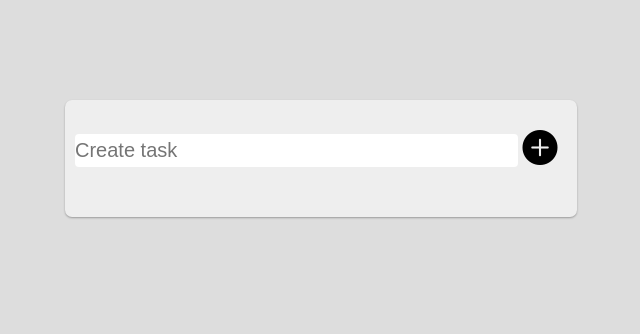
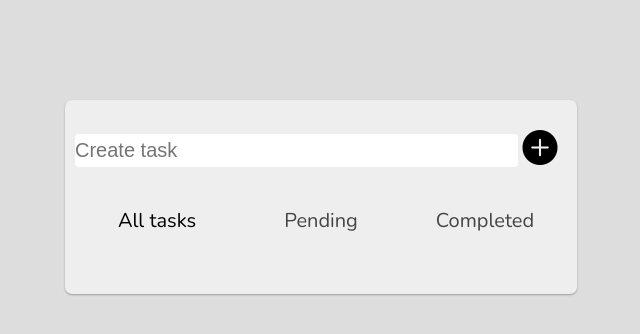
Before and after one commit to imSamaritan/todo-app, a website built with webpack: page src/views/index.html in a window 1280 px wide. Shown: the whole page, without its empty margins (319-959 px from the left). Built offline with nearby package versions, Linux system fonts and the light colour scheme.

Commit message:
Created and decorated a navigation sections

```diff
--- a/src/sass/main.scss
+++ b/src/sass/main.scss
@@ -9,10 +9,14 @@ body {
 	background-color: $light-grey;
 }
 
+/** Responsive container --START **/
 .container {
 	width: 80%;
 	margin: 0 auto;
 }
+/** Responsive container --END **/
+
+/** Todo Container Card --START **/
 
 .container .todo-card {
 	width: $w-50;
@@ -23,6 +27,9 @@ body {
 	border-radius: $br-7;
 	box-shadow: 0 1px 2px $opacity-black-3;
 }
+/** Todo Container Card --END **/
+
+/** Header with input --START **/
 
 header.todo-header-input {
 	width: $w-100;
@@ -54,3 +61,25 @@ header.todo-header-input {
 	font-size: 35px;
 	cursor: pointer;
 }
+
+/** Header with input --END **/
+
+/** Todo Tasks Navigation --START **/
+.todo-navigation {
+	display: flex;
+	font-size: 20px;
+	text-align: center;
+	margin-bottom: $m-50;
+}
+
+.todo-navigation span {
+	cursor: pointer;
+	width: calc($w-100 / 3);
+	color: $dark-4;
+}
+
+.todo-navigation span.active {
+	color: $dark-0;
+}
+
+/** Todo Tasks Navigation --END **/
--- a/src/views/index.html
+++ b/src/views/index.html
@@ -18,6 +18,13 @@
 					</button>
 				</div>
 			</header>
+
+			<div class="todo-navigation">
+				<span class="all active" id="all">All tasks</span>
+				<span class="pending" id="pending">Pending</span>
+				<span class="completed" id="completed">Completed</span>
+			</div>
+
 		</div>
 	</div>
 
```
